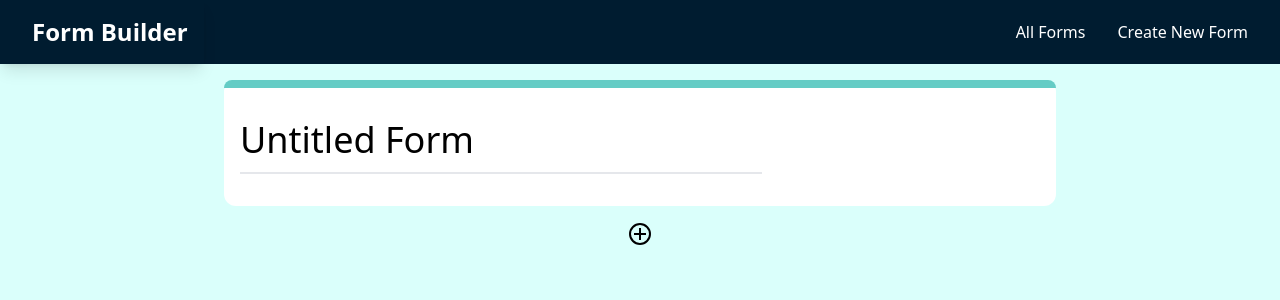
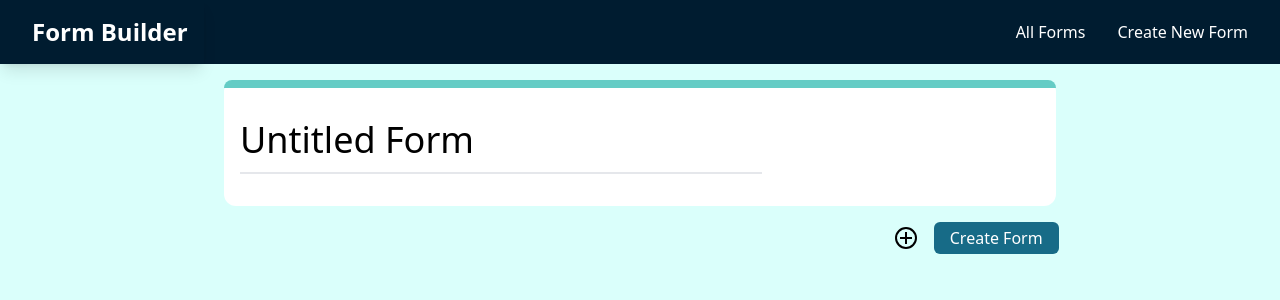
Before and after one commit to vyankatesh-nyati/form_builder, a React (Create React App) app: page /create-new-form in a window 1280 px wide. Shown: the top 300 px of the page. Built offline with nearby package versions, Linux system fonts and the light colour scheme.

Commit message:
create form response

```diff
--- /dev/null
+++ b/src/components/Response.tsx
@@ -0,0 +1,36 @@
+import React from "react";
+import { useNavigate } from "react-router-dom";
+
+interface props {
+  link: string;
+}
+
+const Response: React.FC<props> = ({ link }) => {
+  const navigate = useNavigate();
+  const location = window.location.origin;
+
+  const onCLickHandler = () => {
+    navigate(link);
+  };
+
+  return (
+    <div className="absolute top-0 left-0 z-auto">
+      <div className="h-[90vh] w-[100vw] bg-[rgb(111,111,111,0.9)] blur-3xl"></div>
+      <div className="absolute top-1/2 left-1/2 -translate-x-1/2 -translate-y-1/2 bg-gray-300 px-8 py-4 rounded-md flex gap-4 flex-col">
+        <p>Form Created</p>
+        <p>
+          {location}
+          {link}
+        </p>
+        <button
+          className="text-base bg-[#176B87] p-1 px-4 rounded-md text-white mr-2 self-end"
+          onClick={onCLickHandler}
+        >
+          Open
+        </button>
+      </div>
+    </div>
+  );
+};
+
+export default Response;
--- /dev/null
+++ b/src/components/common/Loader.tsx
@@ -0,0 +1,12 @@
+import React from "react";
+
+const Loader = () => {
+  return (
+    <div className="min-h-screen flex justify-center items-center absolute top-0 left-0 w-screen">
+      <div className="h-[90vh] w-[100vw] bg-[rgb(111,111,111,0.9)] blur-3xl"></div>
+      <span className="loader"></span>
+    </div>
+  );
+};
+
+export default Loader;
--- /dev/null
+++ b/src/config/server.js
@@ -0,0 +1 @@
+export const serverUrl = "http://localhost:8080"
--- a/src/index.css
+++ b/src/index.css
@@ -15,3 +15,34 @@ code {
 @tailwind base;
 @tailwind components;
 @tailwind utilities;
+.loader {
+  width: 48px;
+  height: 48px;
+  border-radius: 50%;
+  position: relative;
+  animation: rotate 1s linear infinite
+}
+.loader::before , .loader::after {
+  content: "";
+  box-sizing: border-box;
+  position: absolute;
+  inset: 0px;
+  border-radius: 50%;
+  border: 5px solid #FFF;
+  animation: prixClipFix 2s linear infinite ;
+}
+.loader::after{
+  transform: rotate3d(90, 90, 0, 180deg );
+  border-color: #176B87;
+}
+
+@keyframes rotate {
+  0%   {transform: rotate(0deg)}
+  100%   {transform: rotate(360deg)}
+}
+
+@keyframes prixClipFix {
+    0%   {clip-path:polygon(50% 50%,0 0,0 0,0 0,0 0,0 0)}
+    50%  {clip-path:polygon(50% 50%,0 0,100% 0,100% 0,100% 0,100% 0)}
+    75%, 100%  {clip-path:polygon(50% 50%,0 0,100% 0,100% 100%,100% 100%,100% 100%)}
+}
--- a/src/pages/Edit.tsx
+++ b/src/pages/Edit.tsx
@@ -1,33 +1,83 @@
-import React from "react";
+import React, { useState } from "react";
 import TitleComponent from "../components/TitleComponent";
 import QuestionEdit from "../components/QuestionEdit";
 import { GrAddCircle } from "react-icons/gr";
 import { useDispatch, useSelector } from "react-redux";
 import { questionsActions } from "../store/questionSlice";
 import QuestionModel from "../interfaces/QuestionModel";
+import { serverUrl } from "../config/server";
+import Loader from "../components/common/Loader";
+import Response from "../components/Response";
 
 const EditPage = () => {
   const dispatch = useDispatch();
   const questions: Array<QuestionModel> = useSelector(
     (state: any) => state.question.questions
   );
+  const title = useSelector((state: any) => state.title.title);
+  const [isLoading, setIsLoading] = useState(false);
+  const [responseLink, setResponseLink] = useState("");
+  // console.log(location);
 
   const addNewQuestion = () => {
     dispatch(questionsActions.addNewQuestion());
   };
 
+  const onFormCreateHandler = async () => {
+    setIsLoading(true);
+    try {
+      const response = await fetch(`${serverUrl}/form/create-new-form`, {
+        method: "POST",
+        body: JSON.stringify({
+          title: title,
+          questions: questions,
+        }),
+        headers: {
+          "Content-Type": "application/json",
+        },
+      });
+      const data = await response.json();
+      if (data.error) {
+        throw Error(data.error);
+      }
+
+      if (data.id) {
+        setResponseLink(`/form/${data.id}`);
+        // setResponse(true);
+      }
+    } catch (error) {
+      console.log(error);
+    }
+    setIsLoading(false);
+  };
+
   return (
-    <div className="pb-4">
+    <div className="pb-4 relative">
+      {responseLink !== "" ? <Response link={responseLink} /> : null}
+      {isLoading ? (
+        <Loader />
+      ) : (
+        <>
           <TitleComponent />
           {questions.map((question) => {
             return <QuestionEdit question={question} key={question.id} />;
           })}
-      <div className="flex items-center justify-center text-2xl">
+          <div className="flex justify-center">
+            <div className="flex items-center gap-4 justify-end text-2xl w-2/3">
               <GrAddCircle
                 className="text-[#001C30] cursor-pointer"
                 onClick={addNewQuestion}
               />
+              <button
+                className="text-base bg-[#176B87] p-1 px-4 rounded-md text-white mr-2"
+                onClick={onFormCreateHandler}
+              >
+                Create Form
+              </button>
             </div>
+          </div>
+        </>
+      )}
     </div>
   );
 };
```
Lines whose indentation alone changed are shown as unchanged.
